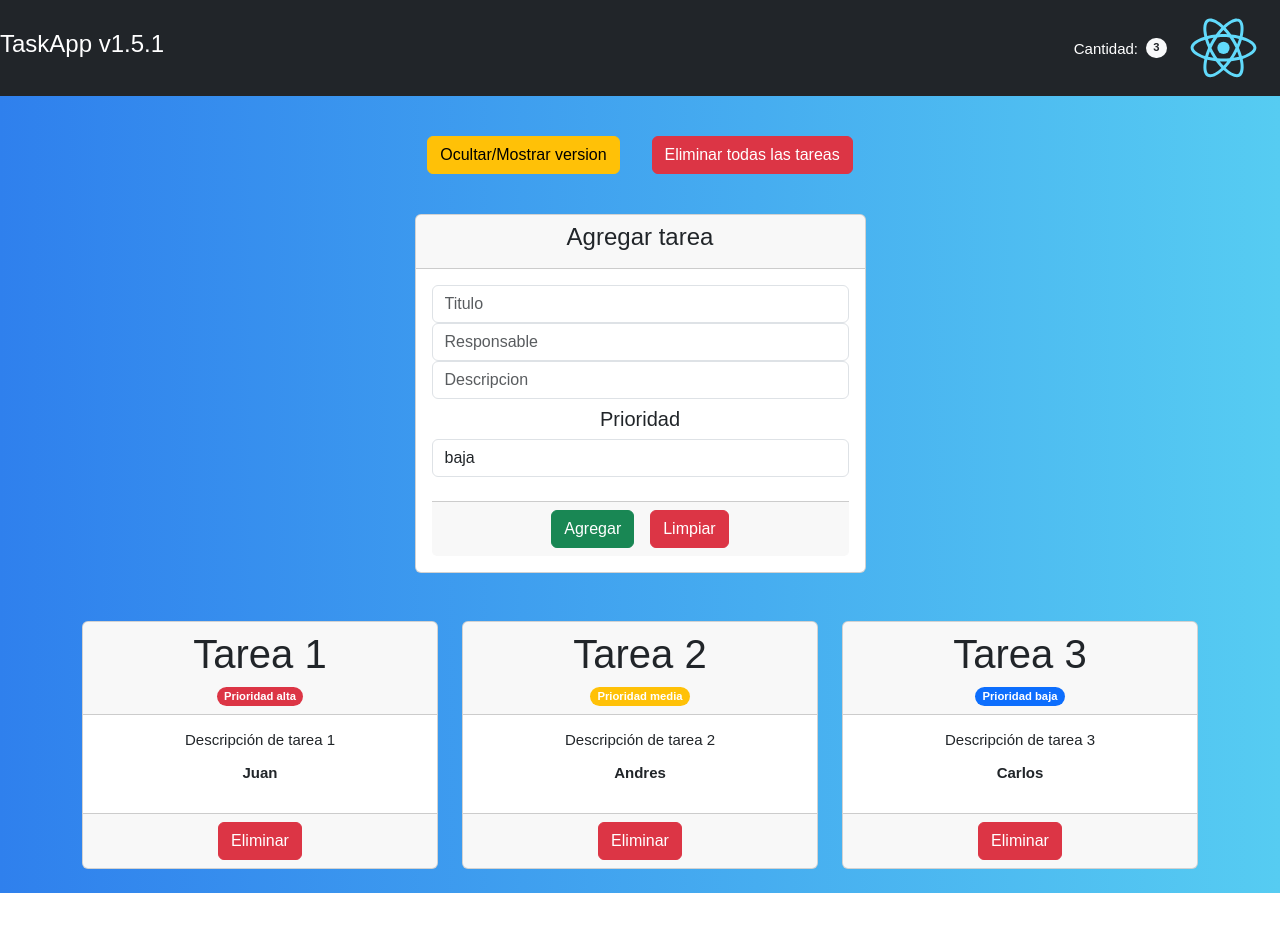
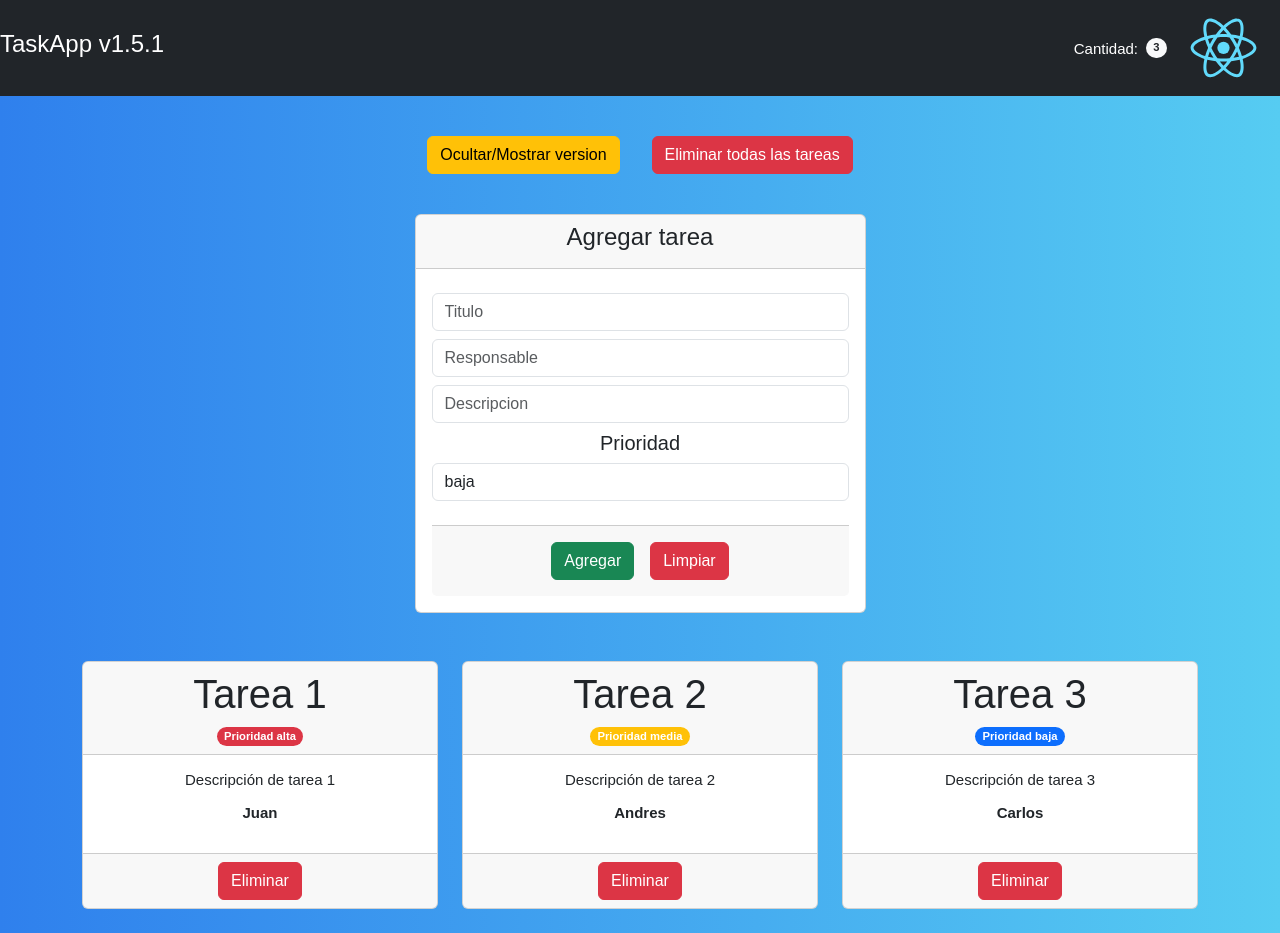
Before and after one commit to JuanLoaiza007/TaskApp, a React (Create React App) app: page / in a window 1280 px wide. Before the commit the page ends 893 px from the top, so only its background shows below. Built offline with nearby package versions, Linux system fonts and the light colour scheme.

Commit message:
Minor UX improvements

```diff
--- a/src/components/TodoForm.js
+++ b/src/components/TodoForm.js
@@ -64,7 +64,7 @@ function TodoForm ({onAddTodo}) {
         id="toDoForm"
         className="card-body"
         onSubmit={handleSubmit} >
-        <div className="form-group">
+        <div className="form-group my-2">
           <input
             type="text"
             name="title"
@@ -73,7 +73,7 @@ function TodoForm ({onAddTodo}) {
             onChange={handleInput}
           />
         </div>
-        <div className="form-group">
+        <div className="form-group my-2">
           <input
             type="text"
             name="responsible"
@@ -82,7 +82,7 @@ function TodoForm ({onAddTodo}) {
             onChange={handleInput}
           />
         </div>
-        <div className="form-group">
+        <div className="form-group my-2">
           <input
             type="text"
             name="description"
@@ -91,7 +91,7 @@ function TodoForm ({onAddTodo}) {
             onChange={handleInput}
           />
         </div>
-        <div className="form-group">
+        <div className="form-group my-2">
           <p className="h5 mt-2"> Prioridad </p>
           <select
           name="priority"
@@ -103,7 +103,7 @@ function TodoForm ({onAddTodo}) {
           </select>
         </div>
         <div className="card-footer mt-4">
-          <div className="form-group">
+          <div className="form-group my-2">
             <button
               type="submit"
               className="btn btn-success mx-2"> Agregar </button>
```
